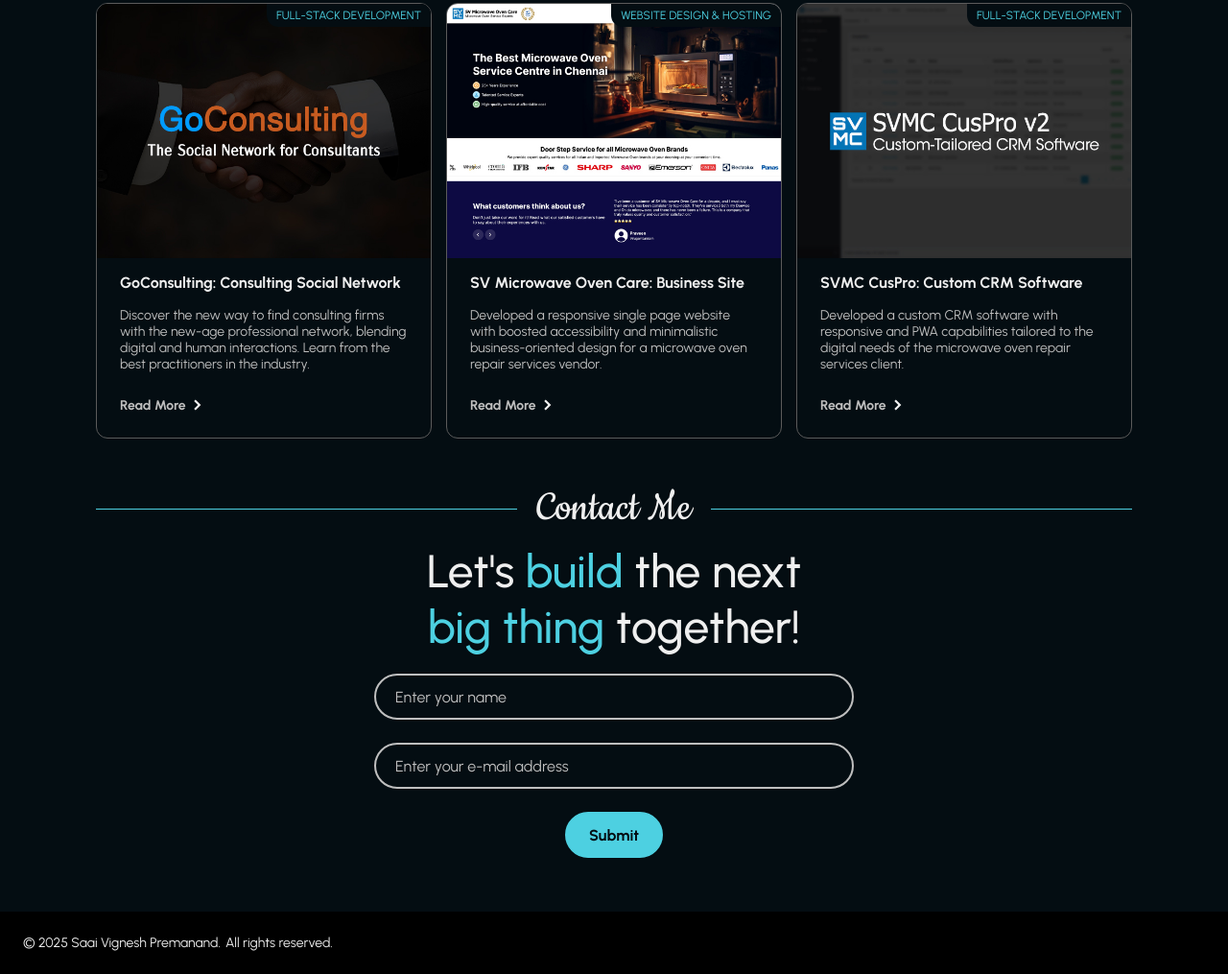
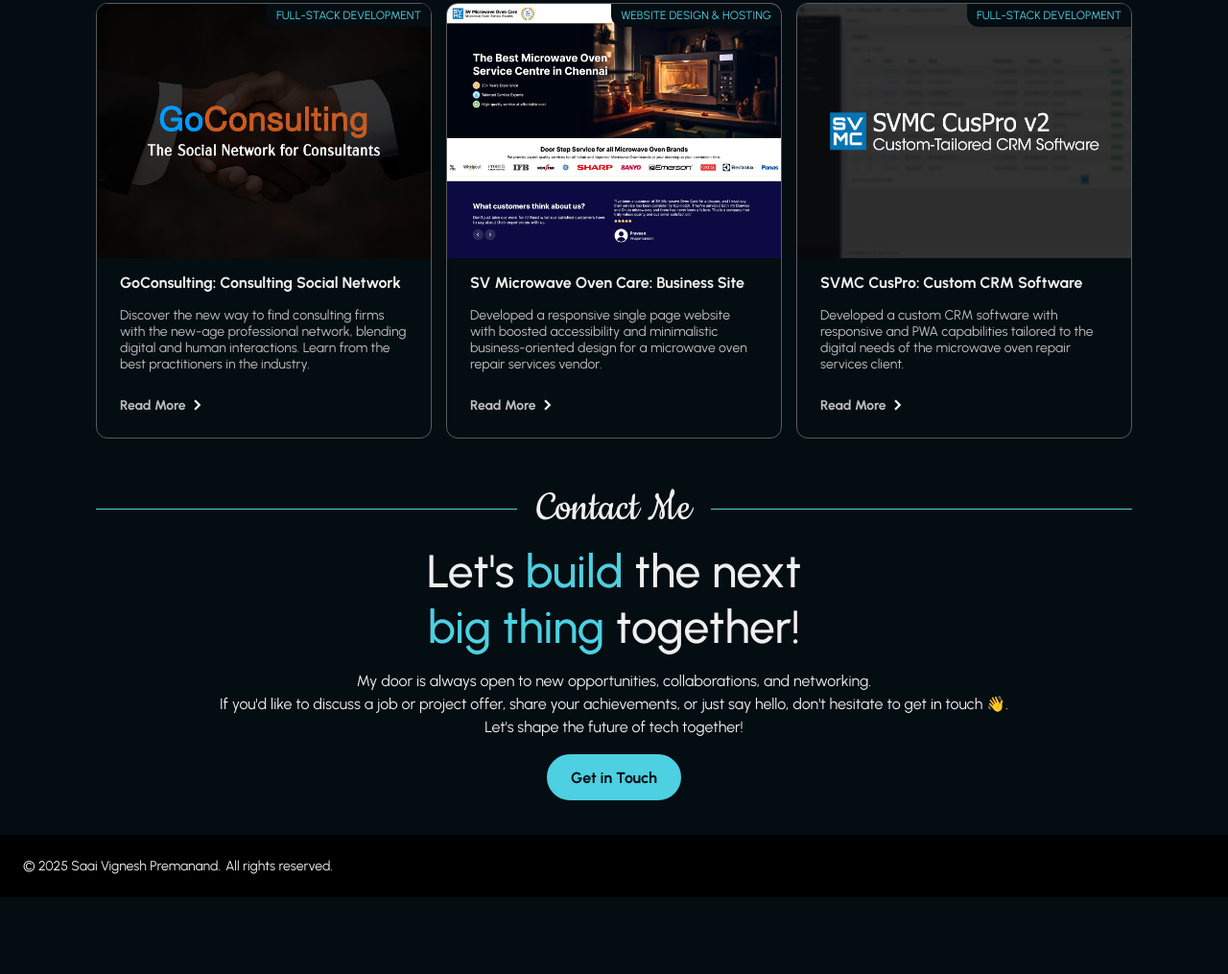
Before and after one commit to saaivignesh20/saaivignesh20.github.io, a plain HTML site: page index.html in a window 1280 px wide. Shown: the part 1498-2513 px from the top of the page at 96% size. After the commit the page ends 2433 px from the top, so only its background shows below. Drawn offline with Linux system fonts and the light colour scheme.

Commit message:
finish off v1

```diff
--- a/css/main.css
+++ b/css/main.css
@@ -81,6 +81,11 @@
 
 .flex-1 {
     flex: 1;
+}
+
+/* ====== Text Alignment ====== */
+.text-center {
+    text-align: center;
 }
 
 /* ====== Moving Custom Cursor ====== */
@@ -592,6 +597,11 @@
     padding: 20px;
 }
 
+main section.contact-me .contact-me-content {
+    text-align: center;
+    line-height: 1.5;
+}
+
 main section.contact-me .contact-form div.form-control {
     width: 500px;
     margin-bottom: 24px;
--- a/index.html
+++ b/index.html
@@ -62,9 +62,13 @@
                             <a href="mailto:saaivigneshpremanand@gmail.com">
                                 <button class="primary transition-button">Hire Me</button>
                             </a>
-                            <button class="secondary transition-button">
-                                Download Resume
-                            </button>
+                            <a
+                                href="https://drive.google.com/file/d/1CsNytj-T3VHrIS08GZ9ebPxj1DMJMPbx/view?usp=sharing"
+                                target="_blank"
+                                ><button class="secondary transition-button">
+                                    Download Resume
+                                </button></a
+                            >
                         </div>
                     </div>
                     <div>
@@ -312,7 +316,21 @@
                         <span class="highlight">build</span> the next <br />
                         <span class="highlight">big thing</span> together!
                     </p>
-                    <form class="contact-form" action="">
+                    <p class="contact-me-content">
+                        My door is always open to new opportunities, collaborations, and
+                        networking.<br />If you'd like to discuss a job or project offer,
+                        share your achievements, or just say hello, don't hesitate to get
+                        in touch 👋.<br />Let's shape the future of tech together!
+                    </p>
+                    <div class="text-center">
+                        <a href="mailto:saaivigneshpremanand@gmail.com">
+                            <button class="primary transition-button">
+                                Get in Touch
+                            </button>
+                        </a>
+                    </div>
+
+                    <!-- <form class="contact-form" action="">
                         <div class="form-control">
                             <input
                                 type="text"
@@ -328,7 +346,7 @@
                             />
                         </div>
                         <button class="primary transition-button">Submit</button>
-                    </form>
+                    </form> -->
                 </section>
             </main>
         </div>
```
